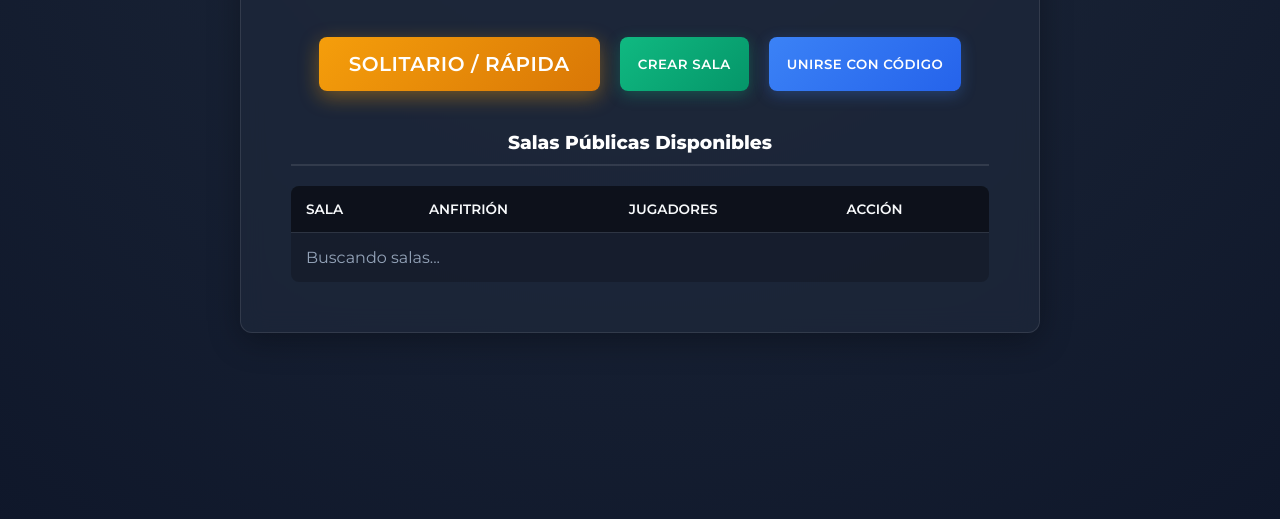
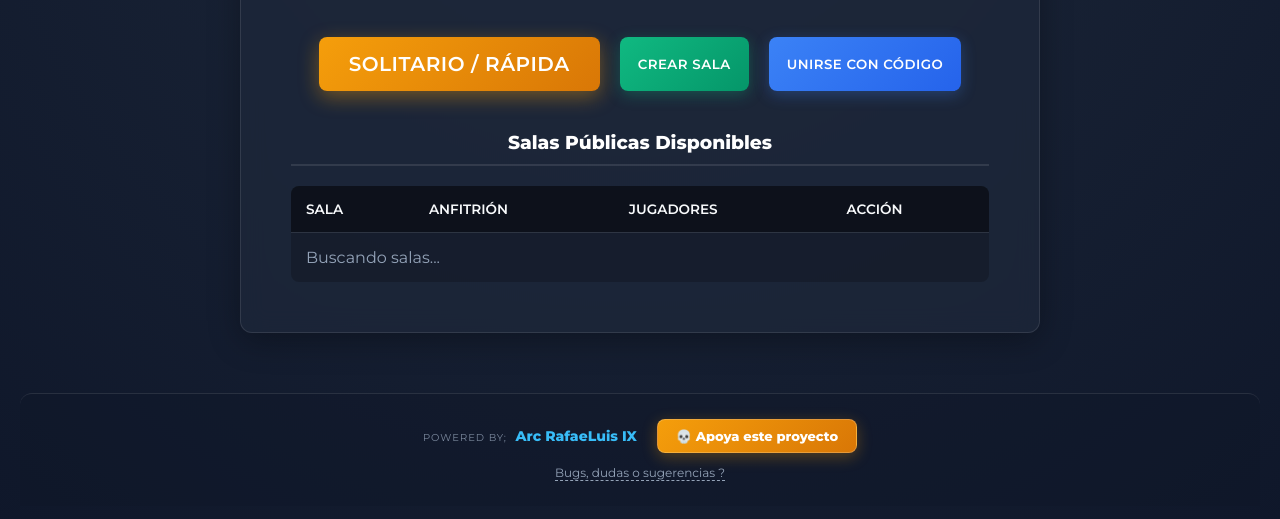
Before and after one commit to ArcangelRafael/Juego-LoteriaMxTOnline, a website with bundled scripts: page public/index.html in a window 1280 px wide. Shown: the part 263-782 px from the top of the page. Built offline with nearby package versions, Linux system fonts and the light colour scheme; files whose address does not match are found by name.

Commit message:
v1.1 Footer, cambios generales, icons

```diff
--- a/public/css/styles.css
+++ b/public/css/styles.css
@@ -778,3 +778,88 @@ summary { cursor: pointer; font-weight: 600; color: var(--accent-blue); outline:
     cursor: grabbing;
     background: #94a3b8;
 }
+
+/* =========================================
+   FOOTER GLOBAL
+   ========================================= */
+.app-footer {
+    margin-top: 60px;
+    padding: 25px;
+    border-top: 1px solid var(--border-panel);
+    display: flex;
+    justify-content: center;
+    background: rgba(15, 23, 42, 0.4);
+    border-radius: 12px 12px 0 0;
+}
+
+.footer-left-section {
+    display: flex;
+    flex-direction: column;
+    align-items: center;
+    gap: 12px;
+}
+
+.footer-top-row {
+    display: flex;
+    align-items: center;
+    gap: 20px;
+    flex-wrap: wrap;
+    justify-content: center;
+}
+
+.footer-credits {
+    font-size: 14px;
+    color: var(--text-muted);
+}
+
+.powered {
+    font-size: 10px;
+    text-transform: uppercase;
+    letter-spacing: 1px;
+    opacity: 0.8;
+}
+
+.author {
+    color: #38bdf8;
+    font-weight: 800;
+    text-decoration: none;
+    margin-left: 5px;
+    transition: color 0.2s;
+}
+
+.author:hover {
+    color: #fff;
+    text-shadow: 0 0 10px rgba(56, 189, 248, 0.5);
+}
+
+.custom-bmc-btn {
+    background: linear-gradient(135deg, #f59e0b, #d97706);
+    color: white;
+    padding: 8px 18px;
+    border-radius: 8px;
+    text-decoration: none;
+    font-weight: 800;
+    font-size: 13px;
+    box-shadow: 0 4px 15px rgba(245, 158, 11, 0.3);
+    transition: all 0.2s ease;
+    border: 1px solid rgba(255,255,255,0.2);
+}
+
+.custom-bmc-btn:hover {
+    transform: translateY(-2px);
+    box-shadow: 0 6px 20px rgba(245, 158, 11, 0.5);
+    color: white;
+}
+
+.feedback-link {
+    font-size: 12px;
+    color: #94a3b8;
+    text-decoration: none;
+    transition: color 0.2s;
+    border-bottom: 1px dashed #94a3b8;
+}
+
+.feedback-link:hover {
+    color: #f8fafc;
+    border-bottom: 1px dashed #f8fafc;
+}
--- a/public/index.html
+++ b/public/index.html
@@ -3,6 +3,7 @@
 <head>
     <meta charset="UTF-8">
     <title>Lotería Online</title>
+    <link rel="icon" type="image/x-icon" href="/assets/img/ico.ico">
     <!-- Fuente moderna para darle aspecto profesional -->
     <link href="https://fonts.googleapis.com/css2?family=Montserrat:wght@400;600;800&display=swap" rel="stylesheet">
     <link rel="stylesheet" href="/css/styles.css">
@@ -175,23 +176,23 @@
 
                     <div class="control-group">
                         <span class="input-label">Escribe un nombre de usuario</span>
-                        <input type="text" id="nombreTiempoReal" class="input-dark" placeholder="Este nombre es el que verán todos" style="margin-bottom: 0; width: 250px;">
+                        <input type="text" id="nombreTiempoReal" class="input-dark" placeholder="Todos veran el nombre" style="margin-bottom: 0; width: 250px;">
                     </div>
 
                     <div class="control-group">
                         <span class="input-label">Selecciona tu ficha</span>
                         <select id="selectFicha" class="input-dark selector-ficha" style="margin-bottom: 0; width: 140px;">
-                            <option value="palomita">✔ Palomita</option>
-                            <option value="peso">🪙 Un Peso</option>
-                            <option value="frijol">🫘 Frijol</option>
-                            <option value="arroz">🍚 Arroz</option>
+                            <option value="palomita">Palomita</option>
+                            <option value="peso">Un Peso</option>
+                            <option value="frijol">Frijol</option>
+                            <option value="arroz">Arroz</option>
                         </select>
                     </div>
 
                     <div class="control-group">
                         <span class="input-label">Selecciona una foto</span>
                         <label class="btn-subir-foto" style="margin-bottom: 0; white-space: nowrap; height: 42px;">
-                            <span style="font-size: 16px;">📷</span> Subir
+                            <span style="font-size: 16px;"></span> Subir Imagen
                             <input type="file" id="inputFoto" accept="image/*" style="display:none;">
                         </label>
                     </div>
@@ -339,6 +340,37 @@
         <button id="btnEnviarChatIngame" class="btn-blue" style="padding: 8px 16px; border-radius: 20px; font-size: 14px;">Enviar</button>
     </div>
 
+    <!-- Modal Confirmar Espectador -->
+    <div id="modalConfirmarEspectador" class="modal-overlay">
+        <!-- ... (tu modal actual) ... -->
+    </div>
+
+    <!-- =========================================
+         FOOTER: Firma + Boton
+         ========================================= -->
+    <footer class="app-footer">
+        <div class="footer-left-section">
+            <div class="footer-top-row">
+                <div class="footer-credits">
+                    <span class="powered">PoWeRed bY;</span>
+                    <a href="https://www.instagram.com/sir_arcangelrafael_elmagnanimo/" target="_blank" class="author">Arc RafaeLuis IX</a>
+                </div>
+
+                <!-- EL BOTÓN CON TOOLTIP -->
+                <a href="https://buymeacoffee.com/luisix" target="_blank" class="custom-bmc-btn tooltip-wrapper"
+                   data-tooltip="Ayuda a comprar un dominio oficial, mensualidad del servidor, traer mejoras y actualizaciones al proyecto; Recaudado: $0.00">
+                    💀 Apoya este proyecto
+                </a>
+            </div>
+
+            <!-- Enlace Mailto (Asunto corregido a Lotería) -->
+            <a href="mailto:luis17sdm@hotmail.com?cc=rl.duranmoncada@ugto.mx&subject=FEEDBACK%20-%20Loteria%20Online" class="feedback-link">
+                Bugs, dudas o sugerencias ?
+            </a>
+        </div>
+    </footer>
+
+    <!-- Scripts de Socket.io y lógica del cliente -->
     <script src="/socket.io/socket.io.js"></script>
     <script type="module" src="/js/app.js"></script>
 </body>
```
Also changed, not shown: public/assets/img/cartas/20.webp, public/assets/img/ico.ico (added).
